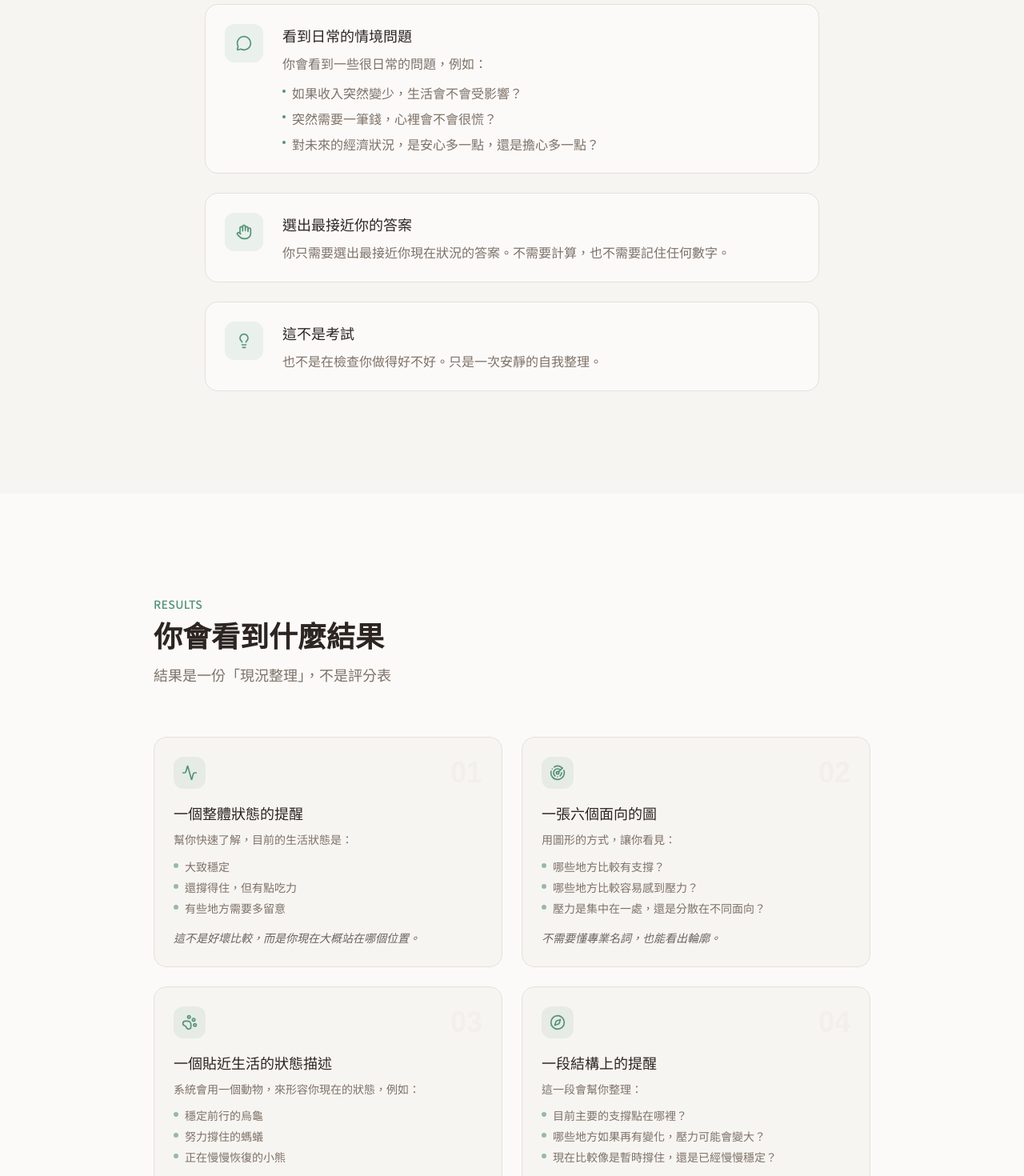
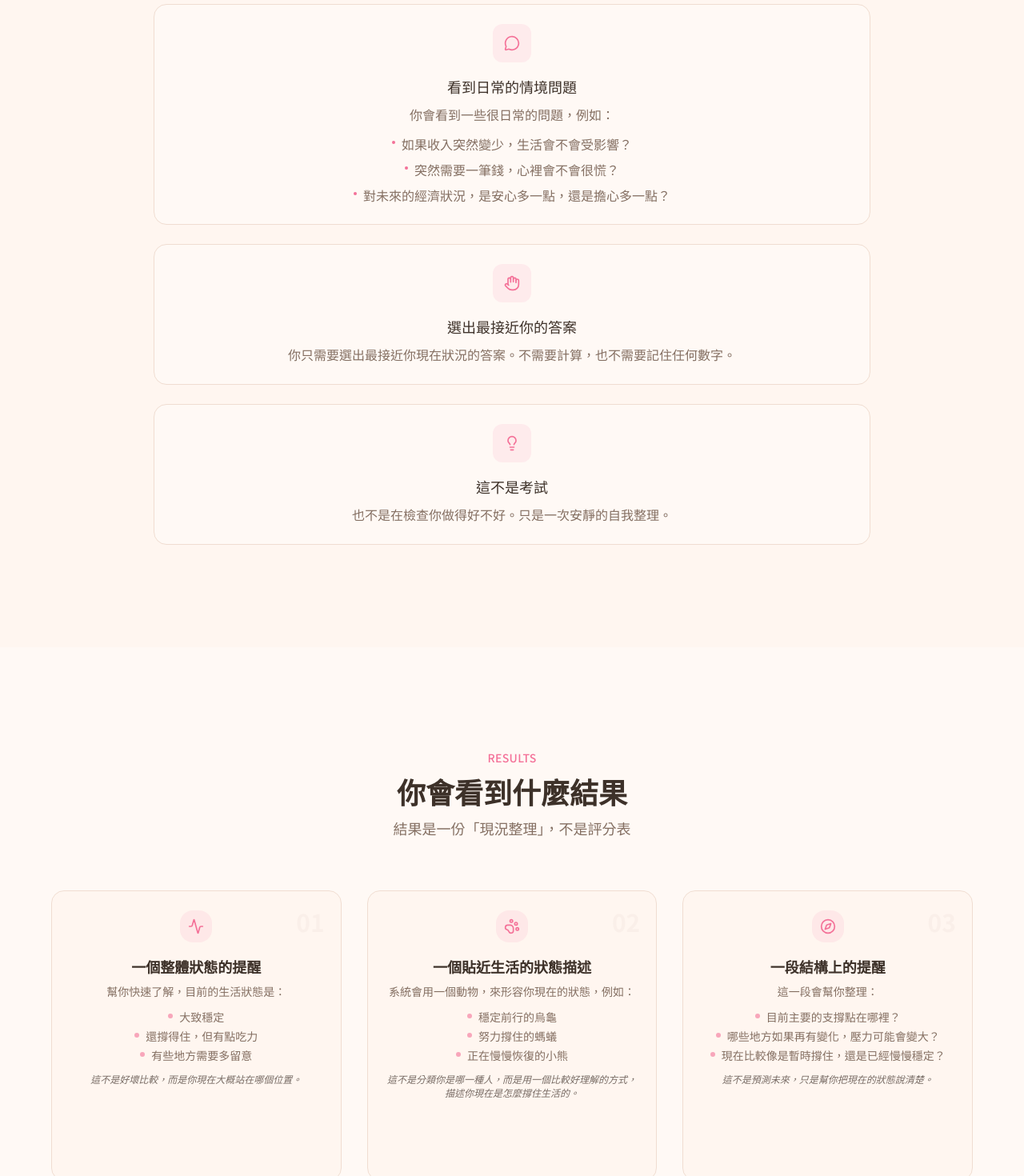
Before and after one commit to Kevin-Yeh-egroup/financial-resilience-quiz-landingpage, a Next.js app: page / in a window 1280 px wide. Shown: the part 1020-2490 px from the top of the page at 80% size. Built offline with nearby package versions, Linux system fonts and the light colour scheme.

Commit message:
🎨 Update styles and layout for landing page components, enhancing visual consistency and accessibility. Adjusted color schemes, typography, and layout structures across various sections for improved user experience.

```diff
--- a/app/globals.css
+++ b/app/globals.css
@@ -10,31 +10,31 @@
 
 @layer base {
   :root {
-    --background: 30 25% 96%;
-    --foreground: 25 15% 15%;
-    --card: 30 20% 98%;
-    --card-foreground: 25 15% 15%;
-    --popover: 30 20% 98%;
-    --popover-foreground: 25 15% 15%;
-    --primary: 25 30% 30%;
-    --primary-foreground: 30 25% 96%;
-    --secondary: 30 18% 92%;
-    --secondary-foreground: 25 15% 20%;
-    --muted: 30 15% 93%;
-    --muted-foreground: 25 10% 45%;
-    --accent: 152 28% 45%;
-    --accent-foreground: 30 25% 98%;
+    --background: 24 100% 97%;
+    --foreground: 23 20% 20%;
+    --card: 24 100% 98%;
+    --card-foreground: 23 20% 20%;
+    --popover: 24 100% 98%;
+    --popover-foreground: 23 20% 20%;
+    --primary: 24 90% 67%;
+    --primary-foreground: 0 0% 100%;
+    --secondary: 340 100% 96%;
+    --secondary-foreground: 23 20% 20%;
+    --muted: 24 60% 94%;
+    --muted-foreground: 23 15% 45%;
+    --accent: 342 85% 70%;
+    --accent-foreground: 0 0% 100%;
     --destructive: 0 84.2% 60.2%;
     --destructive-foreground: 0 0% 98%;
-    --border: 30 15% 88%;
-    --input: 30 15% 88%;
-    --ring: 25 30% 30%;
-    --chart-1: 152 28% 45%;
-    --chart-2: 25 30% 50%;
-    --chart-3: 30 15% 60%;
-    --chart-4: 152 20% 60%;
-    --chart-5: 25 20% 40%;
-    --radius: 0.75rem;
+    --border: 24 50% 88%;
+    --input: 24 50% 88%;
+    --ring: 342 85% 70%;
+    --chart-1: 342 85% 70%;
+    --chart-2: 24 90% 67%;
+    --chart-3: 24 35% 55%;
+    --chart-4: 342 60% 80%;
+    --chart-5: 18 70% 60%;
+    --radius: 1rem;
     --sidebar-background: 30 20% 98%;
     --sidebar-foreground: 240 5.3% 26.1%;
     --sidebar-primary: 240 5.9% 10%;
--- a/app/layout.tsx
+++ b/app/layout.tsx
@@ -1,6 +1,6 @@
 import React from "react"
 import type { Metadata, Viewport } from 'next'
-import { Noto_Sans_TC, Noto_Serif_TC } from 'next/font/google'
+import { Noto_Sans_TC } from 'next/font/google'
 
 import './globals.css'
 
@@ -10,12 +10,6 @@ const notoSans = Noto_Sans_TC({
   weight: ['300', '400', '500', '700'],
 })
 
-const notoSerif = Noto_Serif_TC({
-  subsets: ['latin'],
-  variable: '--font-noto-serif',
-  weight: ['400', '700'],
-})
-
 export const metadata: Metadata = {
   title: '財務韌性檢測 — 了解你現在的財務狀態',
   description:
@@ -23,7 +17,7 @@ export const metadata: Metadata = {
 }
 
 export const viewport: Viewport = {
-  themeColor: '#f0ebe4',
+  themeColor: '#fff6f1',
 }
 
 export default function RootLayout({
@@ -34,7 +28,7 @@ export default function RootLayout({
   return (
     <html lang="zh-TW">
       <body
-        className={`${notoSans.variable} ${notoSerif.variable} font-sans antialiased`}
+        className={`${notoSans.variable} font-sans antialiased`}
       >
         {children}
       </body>
--- a/app/page.tsx
+++ b/app/page.tsx
@@ -31,7 +31,7 @@ function Divider() {
 function Footer() {
   return (
     <footer className="px-6 py-10 border-t border-border">
-      <div className="max-w-3xl mx-auto flex flex-col sm:flex-row items-center justify-between gap-4 text-sm text-muted-foreground">
+      <div className="max-w-3xl mx-auto flex flex-col items-center gap-2 text-center text-sm text-muted-foreground">
         <p>財務韌性檢測</p>
         <p>這是一個自我覺察工具，不構成任何財務建議。</p>
       </div>
--- a/components/landing/cta.tsx
+++ b/components/landing/cta.tsx
@@ -5,7 +5,7 @@ export function CTA() {
   return (
     <section className="px-6 py-24 md:py-32 bg-card">
       <div className="max-w-xl mx-auto text-center">
-        <h2 className="font-serif text-3xl md:text-4xl font-bold text-foreground text-balance leading-tight">
+        <h2 className="font-sans text-3xl md:text-4xl font-bold text-foreground text-balance leading-tight">
           先確認現在的位置
           <br />
           再慢慢想接下來的事
--- a/components/landing/hero.tsx
+++ b/components/landing/hero.tsx
@@ -10,12 +10,12 @@ export function Hero() {
       </div>
 
       <div className="relative max-w-2xl mx-auto text-center">
-        <div className="inline-flex items-center gap-2 rounded-full border border-border bg-card px-4 py-1.5 text-sm text-muted-foreground mb-8">
+        <div className="inline-flex items-center gap-2 rounded-full border border-border bg-secondary px-4 py-1.5 text-sm text-muted-foreground mb-8">
           <span className="inline-block w-2 h-2 rounded-full bg-accent" />
           10 題 / 約 3-5 分鐘
         </div>
 
-        <h1 className="font-serif text-4xl md:text-5xl lg:text-6xl font-bold leading-tight tracking-tight text-foreground text-balance">
+        <h1 className="font-sans text-4xl md:text-5xl lg:text-6xl font-bold leading-tight tracking-tight text-foreground text-balance">
           想了解自己現在的
           <br />
           <span className="text-accent">財務狀態</span>嗎？
@@ -32,15 +32,15 @@ export function Hero() {
         </p>
 
         <div className="mt-10 flex flex-col sm:flex-row items-center justify-center gap-3 text-sm text-muted-foreground">
-          <div className="flex items-center gap-2 bg-card rounded-full px-4 py-2 border border-border">
+          <div className="flex items-center gap-2 bg-secondary rounded-full px-4 py-2 border border-border">
             <CheckCircleIcon />
             <span>不用輸入金額</span>
           </div>
-          <div className="flex items-center gap-2 bg-card rounded-full px-4 py-2 border border-border">
+          <div className="flex items-center gap-2 bg-secondary rounded-full px-4 py-2 border border-border">
             <CheckCircleIcon />
             <span>沒有對錯，不會貼標籤</span>
           </div>
-          <div className="flex items-center gap-2 bg-card rounded-full px-4 py-2 border border-border">
+          <div className="flex items-center gap-2 bg-secondary rounded-full px-4 py-2 border border-border">
             <CheckCircleIcon />
             <span>約 3-5 分鐘</span>
           </div>
--- a/components/landing/how-it-works.tsx
+++ b/components/landing/how-it-works.tsx
@@ -3,11 +3,11 @@ import { MessageCircle, Hand, Lightbulb } from "lucide-react"
 export function HowItWorks() {
   return (
     <section className="px-6 py-24 md:py-32">
-      <div className="max-w-3xl mx-auto">
+      <div className="max-w-4xl mx-auto text-center">
         <p className="text-sm font-medium text-accent tracking-wide uppercase mb-3">
           How It Works
         </p>
-        <h2 className="font-serif text-3xl md:text-4xl font-bold text-foreground text-balance">
+        <h2 className="font-sans text-3xl md:text-4xl font-bold text-foreground text-balance">
           這個測驗怎麼進行
         </h2>
         <p className="mt-3 text-lg text-muted-foreground">
@@ -16,7 +16,7 @@ export function HowItWorks() {
 
         <div className="mt-16 space-y-6">
           {/* Step 1 */}
-          <div className="group flex gap-6 items-start p-6 rounded-2xl bg-card border border-border transition-colors hover:border-accent/40">
+          <div className="group flex flex-col items-center gap-4 p-6 rounded-2xl bg-card border border-border text-center transition-colors hover:border-accent/40">
             <div className="flex-shrink-0 w-12 h-12 rounded-xl bg-accent/10 flex items-center justify-center text-accent">
               <MessageCircle className="w-5 h-5" />
             </div>
@@ -28,15 +28,15 @@ export function HowItWorks() {
                 你會看到一些很日常的問題，例如：
               </p>
               <ul className="mt-3 space-y-2 text-muted-foreground">
-                <li className="flex items-start gap-2">
+                <li className="flex items-start justify-center gap-2">
                   <span className="mt-2 w-1 h-1 rounded-full bg-accent flex-shrink-0" />
                   如果收入突然變少，生活會不會受影響？
                 </li>
-                <li className="flex items-start gap-2">
+                <li className="flex items-start justify-center gap-2">
                   <span className="mt-2 w-1 h-1 rounded-full bg-accent flex-shrink-0" />
                   突然需要一筆錢，心裡會不會很慌？
                 </li>
-                <li className="flex items-start gap-2">
+                <li className="flex items-start justify-center gap-2">
                   <span className="mt-2 w-1 h-1 rounded-full bg-accent flex-shrink-0" />
                   對未來的經濟狀況，是安心多一點，還是擔心多一點？
                 </li>
@@ -45,7 +45,7 @@ export function HowItWorks() {
           </div>
 
           {/* Step 2 */}
-          <div className="group flex gap-6 items-start p-6 rounded-2xl bg-card border border-border transition-colors hover:border-accent/40">
+          <div className="group flex flex-col items-center gap-4 p-6 rounded-2xl bg-card border border-border text-center transition-colors hover:border-accent/40">
             <div className="flex-shrink-0 w-12 h-12 rounded-xl bg-accent/10 flex items-center justify-center text-accent">
               <Hand className="w-5 h-5" />
             </div>
@@ -60,7 +60,7 @@ export function HowItWorks() {
           </div>
 
           {/* Step 3 */}
-          <div className="group flex gap-6 items-start p-6 rounded-2xl bg-card border border-border transition-colors hover:border-accent/40">
+          <div className="group flex flex-col items-center gap-4 p-6 rounded-2xl bg-card border border-border text-center transition-colors hover:border-accent/40">
             <div className="flex-shrink-0 w-12 h-12 rounded-xl bg-accent/10 flex items-center justify-center text-accent">
               <Lightbulb className="w-5 h-5" />
             </div>
--- a/components/landing/radar-preview.tsx
+++ b/components/landing/radar-preview.tsx
@@ -41,7 +41,7 @@ export function RadarPreview() {
         else ctx.lineTo(x, y)
       }
       ctx.closePath()
-      ctx.strokeStyle = "rgba(0,0,0,0.06)"
+      ctx.strokeStyle = "rgba(110, 80, 90, 0.08)"
       ctx.lineWidth = 1
       ctx.stroke()
     }
@@ -52,7 +52,7 @@ export function RadarPreview() {
       ctx.beginPath()
       ctx.moveTo(cx, cy)
       ctx.lineTo(cx + Math.cos(angle) * maxR, cy + Math.sin(angle) * maxR)
-      ctx.strokeStyle = "rgba(0,0,0,0.06)"
+      ctx.strokeStyle = "rgba(110, 80, 90, 0.08)"
       ctx.lineWidth = 1
       ctx.stroke()
     }
@@ -68,9 +68,9 @@ export function RadarPreview() {
       else ctx.lineTo(x, y)
     }
     ctx.closePath()
-    ctx.fillStyle = "rgba(86, 138, 113, 0.15)"
+    ctx.fillStyle = "rgba(248, 150, 184, 0.22)"
     ctx.fill()
-    ctx.strokeStyle = "rgba(86, 138, 113, 0.6)"
+    ctx.strokeStyle = "rgba(248, 150, 184, 0.7)"
     ctx.lineWidth = 2
     ctx.stroke()
 
@@ -82,13 +82,13 @@ export function RadarPreview() {
       const y = cy + Math.sin(angle) * maxR * val
       ctx.beginPath()
       ctx.arc(x, y, 3.5, 0, Math.PI * 2)
-      ctx.fillStyle = "rgba(86, 138, 113, 0.8)"
+      ctx.fillStyle = "rgba(248, 150, 184, 0.9)"
       ctx.fill()
     }
 
     // Draw labels
-    ctx.font = "11px sans-serif"
-    ctx.fillStyle = "rgba(0,0,0,0.45)"
+    ctx.font = '11px "Noto Sans TC", sans-serif'
+    ctx.fillStyle = "rgba(98, 70, 78, 0.55)"
     ctx.textAlign = "center"
     ctx.textBaseline = "middle"
     for (let i = 0; i < sides; i++) {
--- a/components/landing/radar-section.tsx
+++ b/components/landing/radar-section.tsx
@@ -3,13 +3,13 @@ import { RadarPreview } from "./radar-preview"
 export function RadarSection() {
   return (
     <section className="px-6 py-20 md:py-28">
-      <div className="max-w-3xl mx-auto">
-        <div className="flex flex-col md:flex-row items-center gap-10">
+      <div className="max-w-4xl mx-auto text-center">
+        <div className="flex flex-col md:flex-row items-center justify-center gap-10 text-center">
           <div className="flex-1">
             <p className="text-sm font-medium text-accent tracking-wide uppercase mb-3">
               Visualization
             </p>
-            <h2 className="font-serif text-2xl md:text-3xl font-bold text-foreground text-balance">
+            <h2 className="font-sans text-2xl md:text-3xl font-bold text-foreground text-balance">
               六個面向的韌性輪廓
             </h2>
             <p className="mt-4 text-muted-foreground leading-relaxed">
--- a/components/landing/results-preview.tsx
+++ b/components/landing/results-preview.tsx
@@ -1,6 +1,6 @@
 "use client"
 
-import { Activity, Radar, PawPrint, Compass } from "lucide-react"
+import { Activity, PawPrint, Compass } from "lucide-react"
 
 const results = [
   {
@@ -17,18 +17,6 @@ const results = [
   },
   {
     number: "02",
-    icon: Radar,
-    title: "一張六個面向的圖",
-    description: "用圖形的方式，讓你看見：",
-    bullets: [
-      "哪些地方比較有支撐？",
-      "哪些地方比較容易感到壓力？",
-      "壓力是集中在一處，還是分散在不同面向？",
-    ],
-    note: "不需要懂專業名詞，也能看出輪廓。",
-  },
-  {
-    number: "03",
     icon: PawPrint,
     title: "一個貼近生活的狀態描述",
     description: "系統會用一個動物，來形容你現在的狀態，例如：",
@@ -40,7 +28,7 @@ const results = [
     note: "這不是分類你是哪一種人，而是用一個比較好理解的方式，描述你現在是怎麼撐住生活的。",
   },
   {
-    number: "04",
+    number: "03",
     icon: Compass,
     title: "一段結構上的提醒",
     description: "這一段會幫你整理：",
@@ -56,26 +44,26 @@ const results = [
 export function ResultsPreview() {
   return (
     <section className="px-6 py-24 md:py-32 bg-card">
-      <div className="max-w-4xl mx-auto">
+      <div className="max-w-6xl mx-auto text-center">
         <p className="text-sm font-medium text-accent tracking-wide uppercase mb-3">
           Results
         </p>
-        <h2 className="font-serif text-3xl md:text-4xl font-bold text-foreground text-balance">
+        <h2 className="font-sans text-3xl md:text-4xl font-bold text-foreground text-balance">
           你會看到什麼結果
         </h2>
-        <p className="mt-3 text-lg text-muted-foreground">
+        <p className="mt-3 text-lg text-muted-foreground max-w-md mx-auto">
           結果是一份「現況整理」，不是評分表
         </p>
 
-        <div className="mt-16 grid grid-cols-1 md:grid-cols-2 gap-6">
+        <div className="mt-16 grid grid-cols-1 md:grid-cols-3 gap-6 md:gap-8">
           {results.map((item) => {
             const Icon = item.icon
             return (
               <div
                 key={item.number}
-                className="group relative p-6 rounded-2xl bg-background border border-border transition-all hover:border-accent/40 hover:shadow-sm"
+                className="group relative flex flex-col items-center text-center p-5 md:p-6 rounded-2xl bg-background border border-border transition-all hover:border-accent/40 hover:shadow-sm md:aspect-square"
               >
-                <span className="absolute top-6 right-6 text-4xl font-serif font-bold text-muted/80 select-none">
+                <span className="absolute top-5 right-5 text-3xl font-bold text-muted/80 select-none">
                   {item.number}
                 </span>
 
@@ -83,19 +71,19 @@ export function ResultsPreview() {
                   <Icon className="w-5 h-5" />
                 </div>
 
-                <h3 className="font-medium text-foreground text-lg pr-10">
+                <h3 className="font-semibold text-foreground text-base md:text-lg">
                   {item.title}
                 </h3>
 
-                <p className="mt-2 text-sm text-muted-foreground leading-relaxed">
+                <p className="mt-2 text-sm text-muted-foreground leading-snug">
                   {item.description}
                 </p>
 
-                <ul className="mt-3 space-y-1.5">
+                <ul className="mt-3 space-y-1 text-sm text-muted-foreground">
                   {item.bullets.map((bullet) => (
                     <li
                       key={bullet}
-                      className="flex items-start gap-2 text-sm text-muted-foreground"
+                      className="flex items-start justify-center gap-2"
                     >
                       <span className="mt-1.5 w-1.5 h-1.5 rounded-full bg-accent/60 flex-shrink-0" />
                       {bullet}
@@ -103,7 +91,7 @@ export function ResultsPreview() {
                   ))}
                 </ul>
 
-                <p className="mt-4 text-sm text-foreground/70 italic leading-relaxed">
+                <p className="mt-3 text-xs text-foreground/70 italic leading-snug">
                   {item.note}
                 </p>
               </div>
--- a/components/landing/who-is-it-for.tsx
+++ b/components/landing/who-is-it-for.tsx
@@ -18,11 +18,11 @@ const personas = [
 export function WhoIsItFor() {
   return (
     <section className="px-6 py-24 md:py-32">
-      <div className="max-w-3xl mx-auto">
+      <div className="max-w-4xl mx-auto text-center">
         <p className="text-sm font-medium text-accent tracking-wide uppercase mb-3">
           For You
         </p>
-        <h2 className="font-serif text-3xl md:text-4xl font-bold text-foreground text-balance">
+        <h2 className="font-sans text-3xl md:text-4xl font-bold text-foreground text-balance">
           這個測驗適合誰
         </h2>
 
@@ -32,7 +32,7 @@ export function WhoIsItFor() {
             return (
               <div
                 key={persona.text}
-                className="flex items-center gap-5 p-5 rounded-xl bg-card border border-border"
+                className="flex flex-col items-center gap-4 p-5 rounded-xl bg-card border border-border text-center max-w-xl mx-auto"
               >
                 <div className="flex-shrink-0 w-10 h-10 rounded-lg bg-accent/10 flex items-center justify-center text-accent">
                   <Icon className="w-5 h-5" />
```
